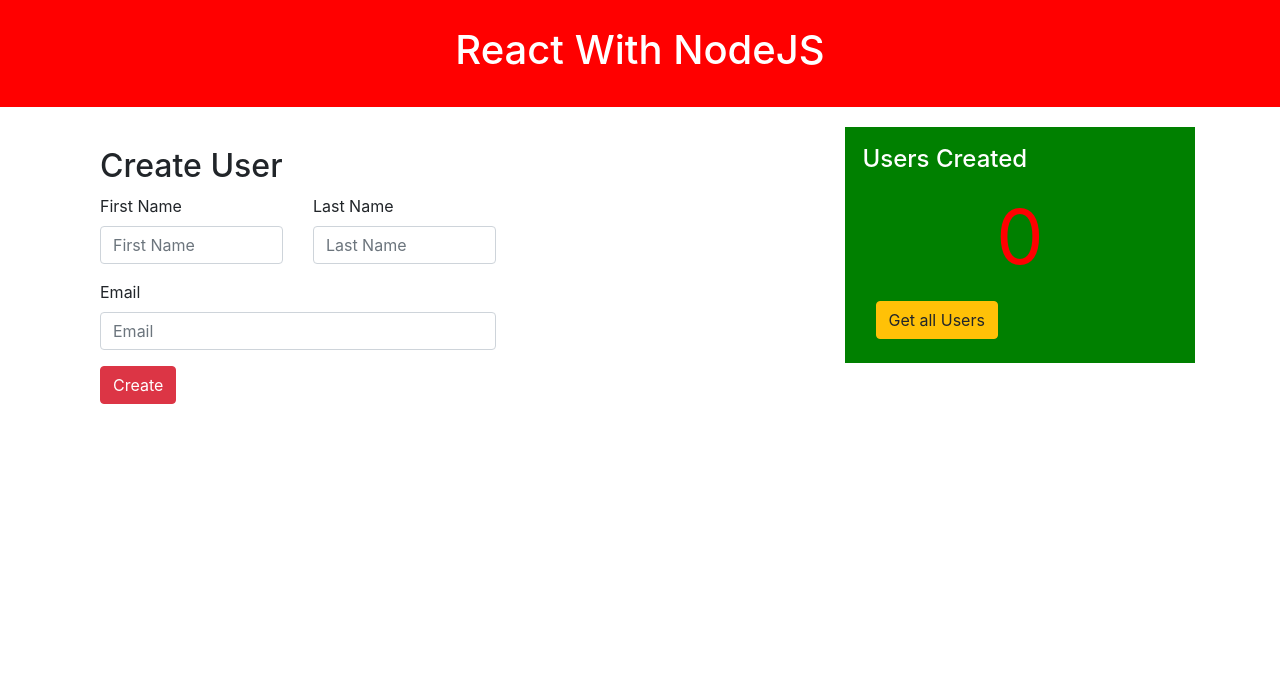
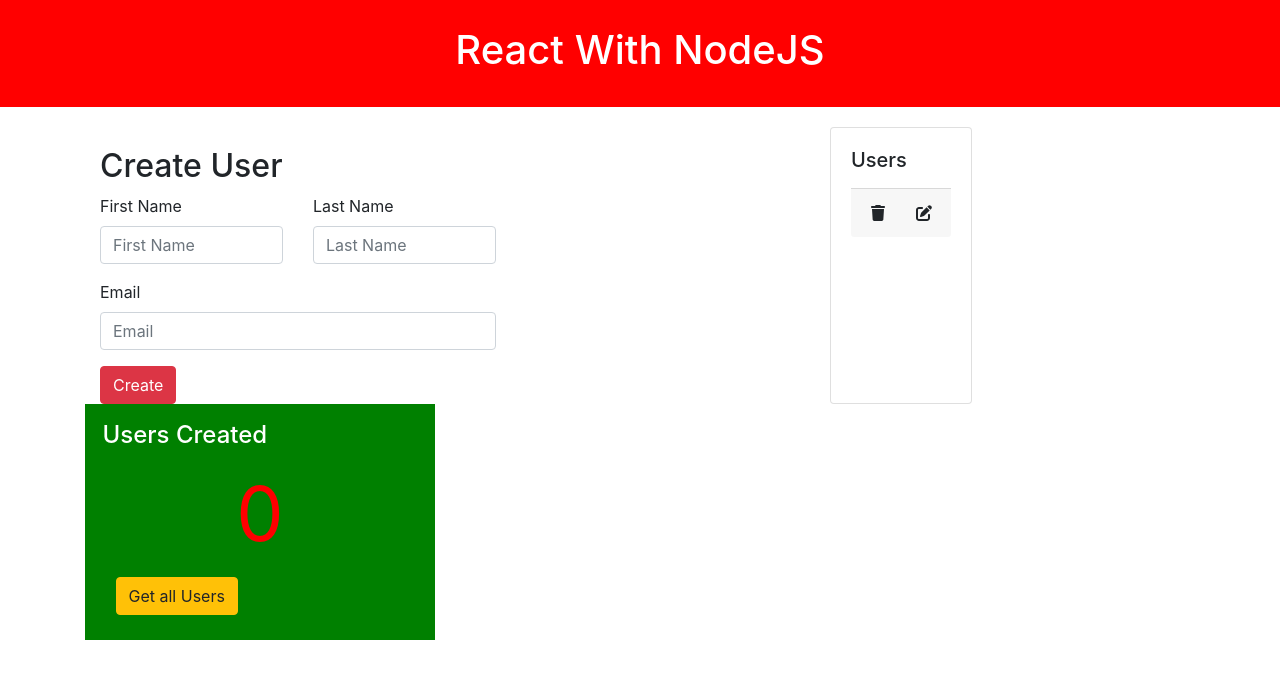
Before and after one commit to akashyanpure/dashboard-app, a React (Create React App) app in the folder my-app/: page / in a window 1280 px wide. Shown: the top 678 px of the page. Built offline with nearby package versions, Linux system fonts and the light colour scheme; no server answers.

Commit message:
card created

```diff
--- a/my-app/package.json
+++ b/my-app/package.json
@@ -3,6 +3,9 @@
   "version": "0.1.0",
   "private": true,
   "dependencies": {
+    "@fortawesome/fontawesome-svg-core": "^6.1.2",
+    "@fortawesome/free-solid-svg-icons": "^6.1.2",
+    "@fortawesome/react-fontawesome": "^0.2.0",
     "@testing-library/jest-dom": "^4.2.4",
     "@testing-library/react": "^9.5.0",
     "@testing-library/user-event": "^7.2.1",
--- a/my-app/src/App.js
+++ b/my-app/src/App.js
@@ -5,6 +5,7 @@ import { Header } from './components/Header'
 import { Users } from './components/Users'
 import { DisplayBoard } from './components/DisplayBoard'
 import CreateUser from './components/CreateUser'
+import Card from './components/card'
 import { getAllUsers, createUser } from './services/UserService'
 
 function App() {
@@ -66,6 +67,13 @@ function App() {
                     >
                   </CreateUser>
               </div>
+              <Card
+                title="Users"
+                description={fetchAllUsers}
+                onDelete={fetchAllUsers}
+                onEdit={fetchAllUsers}
+              >
+              </Card>
               <div className="col-md-4">
                   <DisplayBoard
                     numberOfUsers={numberOfUsers}
--- /dev/null
+++ b/my-app/src/components/card.js
@@ -0,0 +1,30 @@
+// dataset details card component
+import React from 'react';
+// import './Card.css';
+import { FontAwesomeIcon } from '@fortawesome/react-fontawesome';
+import { faTrash } from '@fortawesome/free-solid-svg-icons';
+import { faEdit } from '@fortawesome/free-solid-svg-icons';
+
+export const Card = (props) => {
+    const { title, description, id, onDelete, onEdit } = props;
+    return (
+        <div className="card">
+            <div className="card-body">
+                <h5 className="card-title">{title}</h5>
+                <p className="card-text">{description}</p>
+                <div className="card-footer">
+                    <div className="row">
+                        <div className="col-md-6">
+                            <FontAwesomeIcon icon={faTrash} onClick={() => onDelete(id)} />
+                        </div>
+                        <div className="col-md-6">
+                            <FontAwesomeIcon icon={faEdit} onClick={() => onEdit(id)} />
+                        </div>
+                    </div>
+                </div>
+            </div>
+        </div>
+    );
+}
+
+export default Card;
```
Also changed, not shown: 2 other files (tests, documents, lock files or other folders).
